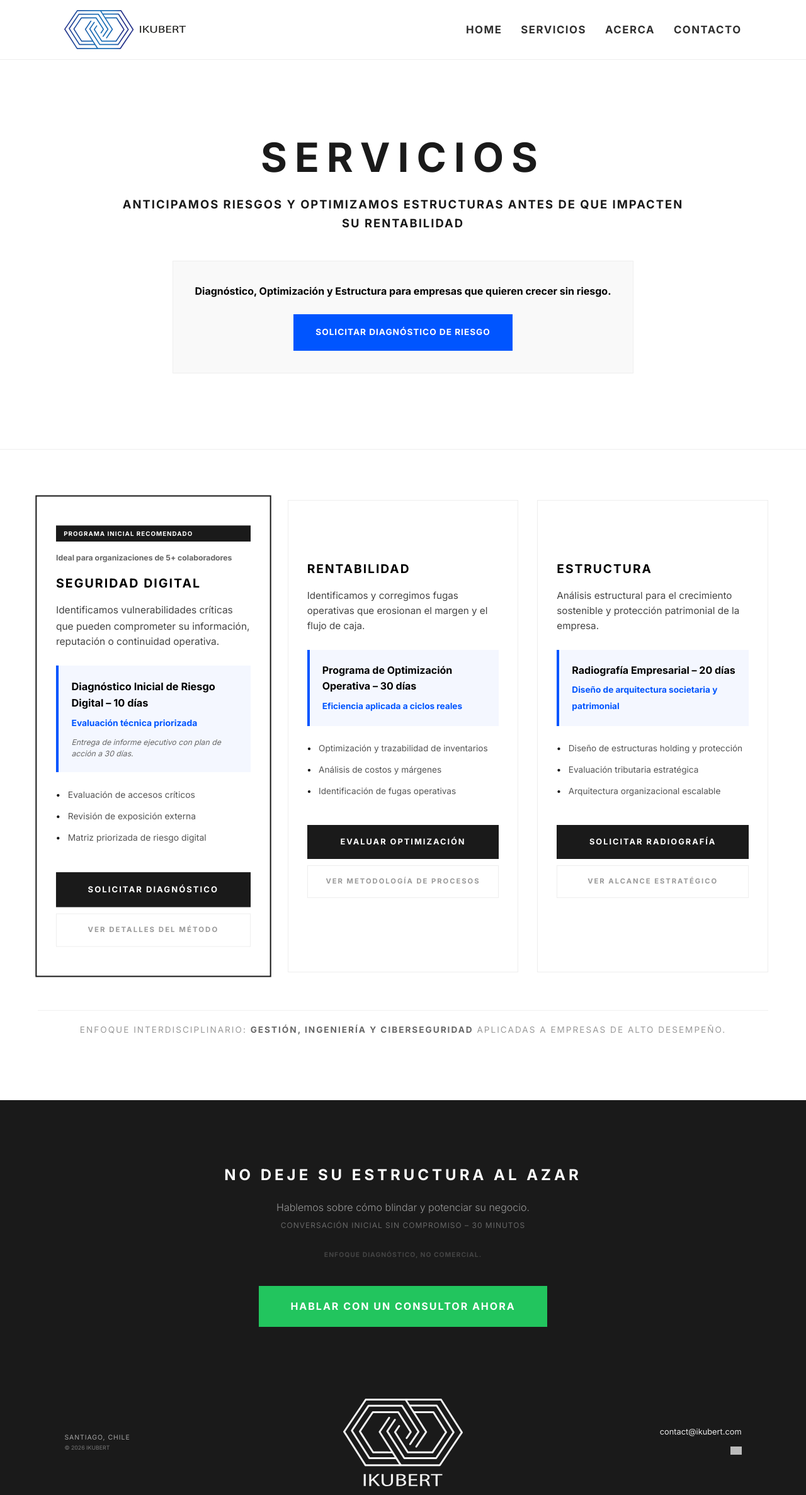
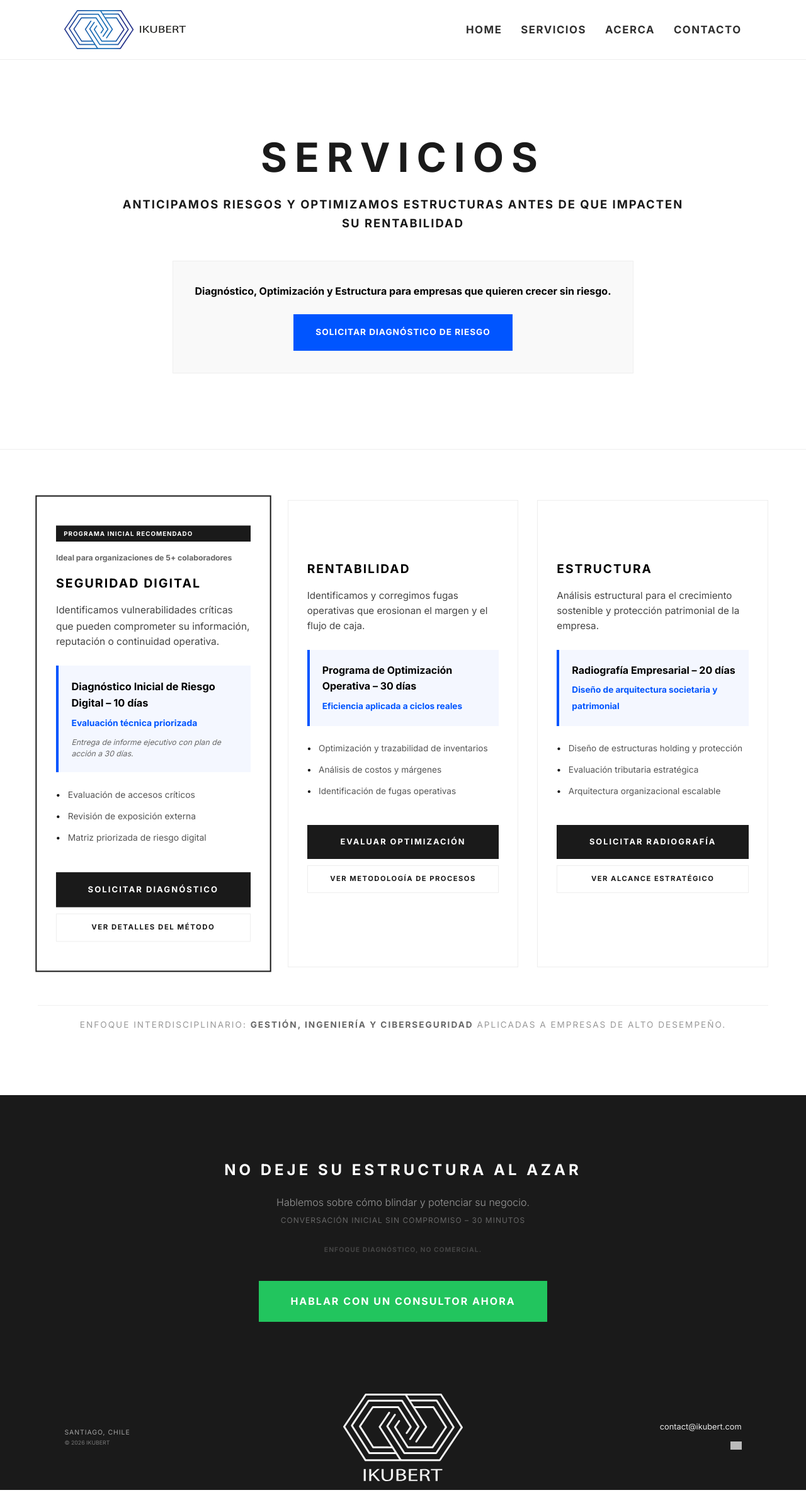
Before and after one commit to IKUBERT/ikubert.github.io, a Jekyll site: the page built from servicios.html, in a window 1280 px wide. Shown: the whole page at 63% size. Built offline with Jekyll 4.4.1, drawn with Linux system fonts in a browser that asks for light colours; grey boxes are pictures that could not be loaded.

Commit message:
Update servicios.html

```diff
--- a/servicios.html
+++ b/servicios.html
@@ -138,11 +138,22 @@ title: Servicios | IKUBERT
 
     .btn-secondary {
         background: #fff;
-        color: #999;
+        color: #1a1a1a; /* Restaurado a color de marca */
         margin-top: 10px;
+        padding: 12px;
+        text-align: center;
+        text-decoration: none;
         font-size: 0.7rem;
+        font-weight: 700;
+        text-transform: uppercase;
+        letter-spacing: 1.5px;
         border: 1px solid #eee;
-        cursor: default;
+        transition: 0.3s;
+    }
+
+    .btn-secondary:hover {
+        border-color: #1a1a1a;
+        background: #f9f9f9;
     }
 
     @media (max-width: 768px) {
@@ -151,6 +162,18 @@ title: Servicios | IKUBERT
         .hero-servicios h1 { font-size: 2.5rem !important; }
         .grid-servicios { gap: 40px !important; }
         .mobile-hide { display: none; }
+
+        .cta-box-hero {
+            padding: 25px 20px !important;
+            width: 100% !important;
+            box-sizing: border-box;
+        }
+
+        .btn-hero {
+            display: block !important;
+            width: 100% !important;
+            padding: 18px 10px !important;
+        }
     }
 </style>
 
@@ -188,7 +211,7 @@ title: Servicios | IKUBERT
             </ul>
 
             <a href="{{ site.baseurl }}/contacto" class="btn-action">Solicitar Diagnóstico</a>
-            <a href="javascript:void(0)" class="btn-action btn-secondary">Ver detalles del método</a>
+            <a href="{{ site.baseurl }}/servicios/diagnostico-digital" class="btn-secondary">Ver detalles del método</a>
         </div>
 
         <div class="service-line-card">
@@ -208,7 +231,7 @@ title: Servicios | IKUBERT
             </ul>
 
             <a href="{{ site.baseurl }}/contacto" class="btn-action">Evaluar Optimización</a>
-            <a href="javascript:void(0)" class="btn-action btn-secondary">Ver metodología de procesos</a>
+            <a href="{{ site.baseurl }}/servicios/optimizacion-operativa" class="btn-secondary">Ver metodología de procesos</a>
         </div>
 
         <div class="service-line-card">
@@ -228,7 +251,7 @@ title: Servicios | IKUBERT
             </ul>
 
             <a href="{{ site.baseurl }}/contacto" class="btn-action">Solicitar Radiografía</a>
-            <a href="javascript:void(0)" class="btn-action btn-secondary">Ver alcance estratégico</a>
+            <a href="{{ site.baseurl }}/servicios/radiografia-empresarial" class="btn-secondary">Ver alcance estratégico</a>
         </div>
 
     </div>
```
